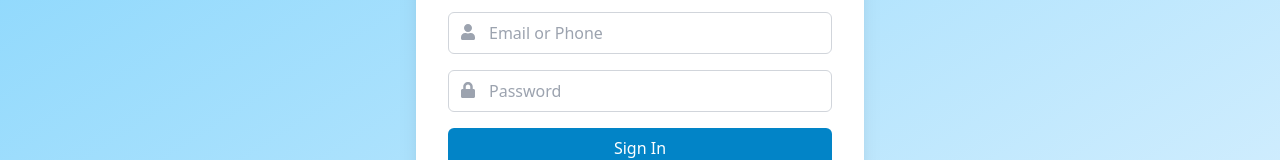
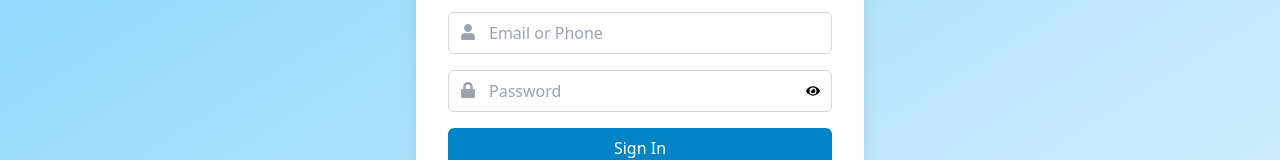
Before and after one commit to BanhNg2005/Gym-Chatbot, a React (Create React App) app: page /login in a window 1280 px wide. Shown: the part 350-510 px from the top of the page. Built offline with nearby package versions, Linux system fonts and the light colour scheme.

Commit message:
add toggle eye

```diff
--- a/package.json
+++ b/package.json
@@ -43,6 +43,7 @@
   "devDependencies": {
     "autoprefixer": "^10.4.20",
     "postcss": "^8.4.47",
-    "tailwindcss": "^3.4.12"
+    "tailwindcss": "^3.4.12",
+    "@babel/plugin-proposal-private-property-in-object": "^7.18.6"
   }
 }
--- a/src/components/login.js
+++ b/src/components/login.js
@@ -1,5 +1,5 @@
 import React, { useState } from "react";
-import { FaGoogle, FaFacebook, FaGithub, FaUser, FaLock } from "react-icons/fa";
+import { FaGoogle, FaFacebook, FaGithub, FaUser, FaLock, FaEye, FaEyeSlash } from "react-icons/fa";
 import { motion, AnimatePresence } from "framer-motion";
 import { Navigate } from "react-router-dom";
 
@@ -7,6 +7,7 @@ const SignInPage = () => {
   const [signInMethod, setSignInMethod] = useState("email");
   const [email, setEmail] = useState("");
   const [password, setPassword] = useState("");
+  const [showPassword, setShowPassword] = useState(false);
   const [message, setMessage] = useState("");
   const [isSubmitted, setIsSubmitted] = useState(false);
 
@@ -85,7 +86,7 @@ const SignInPage = () => {
               <div className="relative">
                 <FaLock className="absolute top-3 left-3 text-gray-400" />
                 <input
-                  type="password"
+                  type={showPassword ? "text" : "password"}
                   placeholder="Password"
                   value={password}
                   onChange={(e) => setPassword(e.target.value)}
@@ -93,6 +94,13 @@ const SignInPage = () => {
                   required
                   aria-label="Password"
                 />
+                <button
+                type="button"
+                onClick={() => setShowPassword(!showPassword)}
+                className="absolute inset-y-0 right-0 pr-3 flex items-center text-sm leading-5"
+                >
+                {showPassword ? <FaEyeSlash /> : <FaEye />}
+              </button>
               </div>
               <button
                 type="submit"
```
